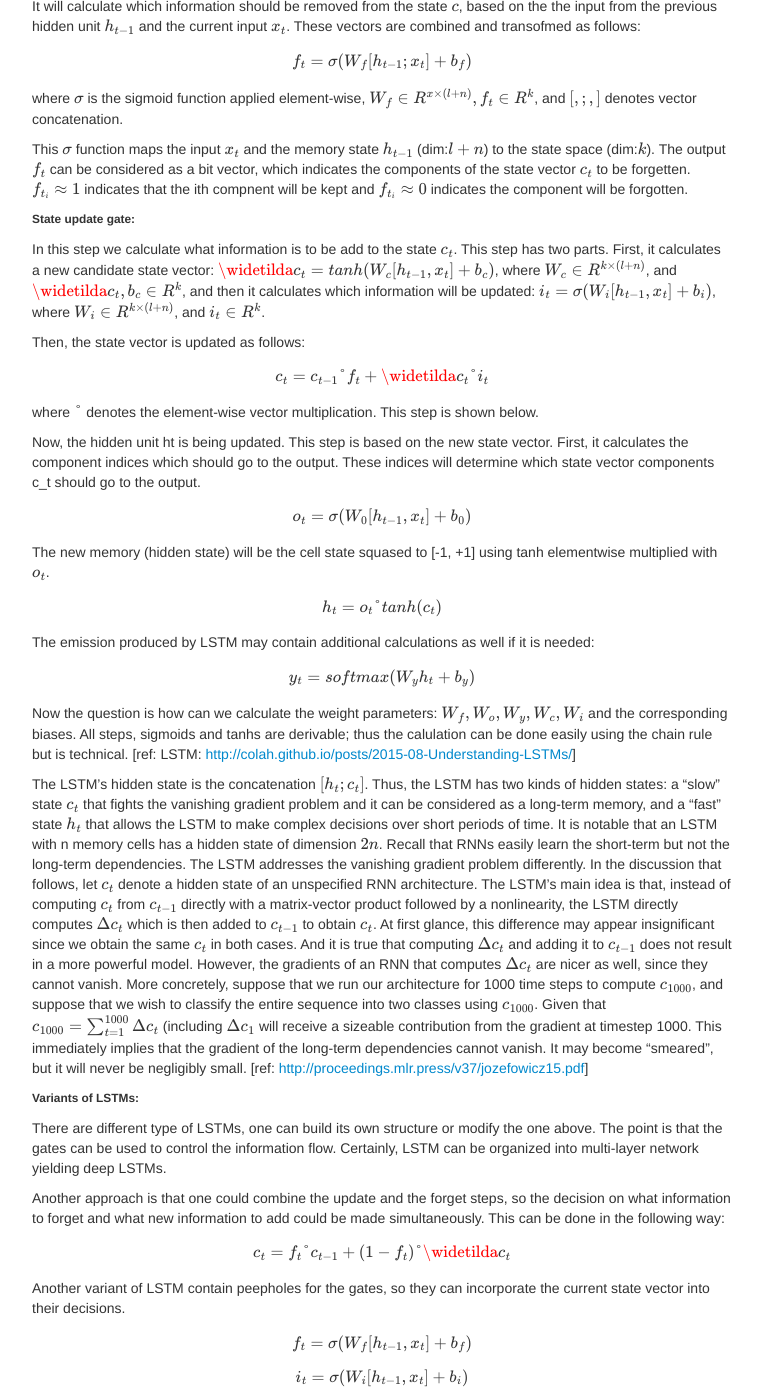
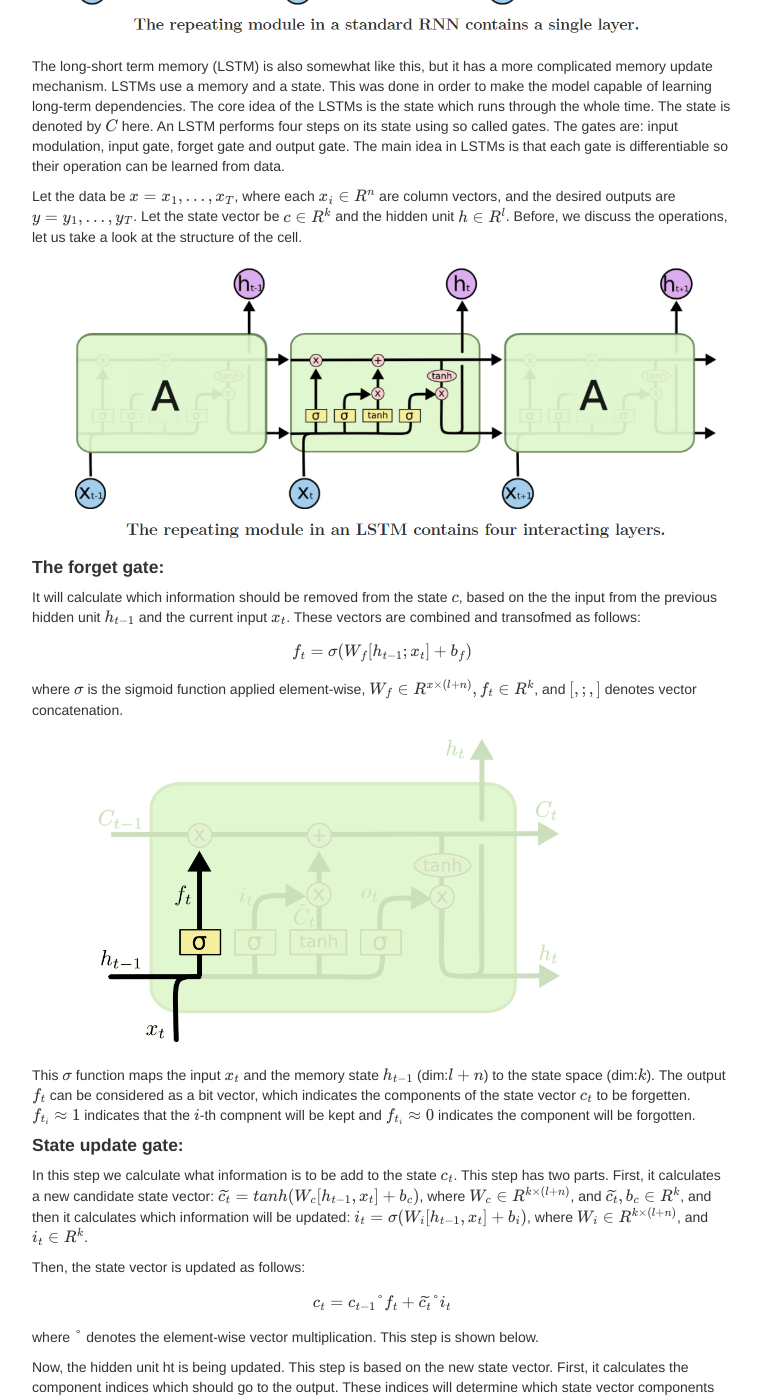
Before and after one commit to kfattila/kfattila.github.io, a Jekyll site: the page built from pages/LSTM.md, in a window 1280 px wide and 1400 px high, scrolled down 436 px. Shown: the whole window, without its empty margins (258-1021 px from the left). Built offline with Jekyll 4.4.1, drawn with Linux system fonts in a browser that asks for light colours; formulas are drawn with MathJax 3; comment, search, counter and statistics services are not loaded.

Commit message:
lectures

```diff
--- a/pages/LSTM.md
+++ b/pages/LSTM.md
@@ -7,31 +7,33 @@ description: ""
 
 The RNNs unrolled in time can be represented as follows:
 
+![LSTM1.png](./images/LSTM1.png)
 
 The long-short term memory (LSTM) is also somewhat like this, but it has a more complicated  memory update mechanism. LSTMs use a memory and a state. This was done in order to make the model capable of learning long-term dependencies. The core idea of the LSTMs is the state which runs through the whole time. The state is denoted by \\(C\\) here. An LSTM performs four steps on its state using so called gates. The gates are: input modulation, input gate, forget gate and output gate. The main idea in LSTMs is that each gate is differentiable so their operation can be learned from data.
 
 Let the data be \\(x = x_{1}, ..., x_{T}\\), where each \\(x_{i} \in R^{n}\\) are column vectors, and the desired outputs are \\(y = y_{1}, ..., y_{T}\\).
 Let the state vector be \\(c \in R^{k}\\) and the hidden unit \\(h \in R^{l}\\). Before, we discuss the operations, let us take a look at the structure of the cell.
 
-###### The forget gate:
+![LSTM2.png](./images/LSTM2.png)
+
+#### The forget gate:
 
 It will calculate which information should be removed from the state \\(c\\), based on the the input from the previous hidden unit \\(h_{t-1}\\) and the current input \\(x_{t}\\). These vectors are combined and transofmed as follows:
 \\[f_{t} = \sigma(W_{f}[h_{t-1};x_{t}] + b_{f})\\]
 where \\(\sigma\\) is the sigmoid function applied element-wise, \\(W_{f} \in R^{x \times (l+n)}, f_{t} \in R^{k}\\), and \\([,;,]\\) denotes vector concatenation.
 
+![LSTM3.png](./images/LSTM3.png)
 
+This \\(\sigma\\) function maps the input \\(x_{t}\\) and the memory state \\(h_{t-1}\\) (dim:\\(l + n\\)) to the state space (dim:\\(k\\)). The output \\(f_{t}\\) can be considered as a bit vector, which indicates the components of the state vector \\(c_{t}\\) to be forgetten. \\(f_{t_{i}} \approx 1\\) indicates that the \\(i\\)-th compnent will be kept and  \\(f_{t_{i}} \approx 0\\) indicates the component will be forgotten.
 
+#### State update gate:
 
-This \\(\sigma\\) function maps the input \\(x_{t}\\) and the memory state \\(h_{t-1}\\) (dim:\\(l + n\\)) to the state space (dim:\\(k\\)). The output \\(f_{t}\\) can be considered as a bit vector, which indicates the components of the state vector \\(c_{t}\\) to be forgetten. \\(f_{t_{i}} \approx 1\\) indicates that the ith compnent will be kept and  \\(f_{t_{i}} \approx 0\\) indicates the component will be forgotten.
-
-###### State update gate:
-
-In this step we calculate what information is to be add to the state \\(c_{t}\\). This step has two parts. First, it calculates a new candidate state vector: \\(\widetilda{c_{t}} = tanh(W_{c}[h_{t-1}, x_{t}] + b_{c})\\), where \\(W_{c} \in R^{k \times (l+n)}\\), and \\(\widetilda{c_{t}}, b_{c} \in R^{k}\\), and then it calculates which information will be updated: \\(i_{t} = \sigma(W_{i}[h_{t-1},x_{t}] + b_{i})\\), where \\(W_{i} \in R^{k \times (l+n)}\\), and \\(i_{t} \in R^{k}\\).
+In this step we calculate what information is to be add to the state \\(c_{t}\\). This step has two parts. First, it calculates a new candidate state vector: \\(\widetilde{c_{t}} = tanh(W_{c}[h_{t-1}, x_{t}] + b_{c})\\), where \\(W_{c} \in R^{k \times (l+n)}\\), and \\(\widetilde{c_{t}}, b_{c} \in R^{k}\\), and then it calculates which information will be updated: \\(i_{t} = \sigma(W_{i}[h_{t-1},x_{t}] + b_{i})\\), where \\(W_{i} \in R^{k \times (l+n)}\\), and \\(i_{t} \in R^{k}\\).
 
 
 
 Then, the state vector is updated as follows:
-\\[c_{t} = c_{t-1}\textdegree f_{t} + \widetilda{c_{t}}\textdegree i_{t}\\]
+\\[c_{t} = c_{t-1}\textdegree f_{t} + \widetilde{c_{t}}\textdegree i_{t}\\]
 
 where \\(\textdegree\\) denotes the element-wise vector multiplication. This step is shown below.
 
```
